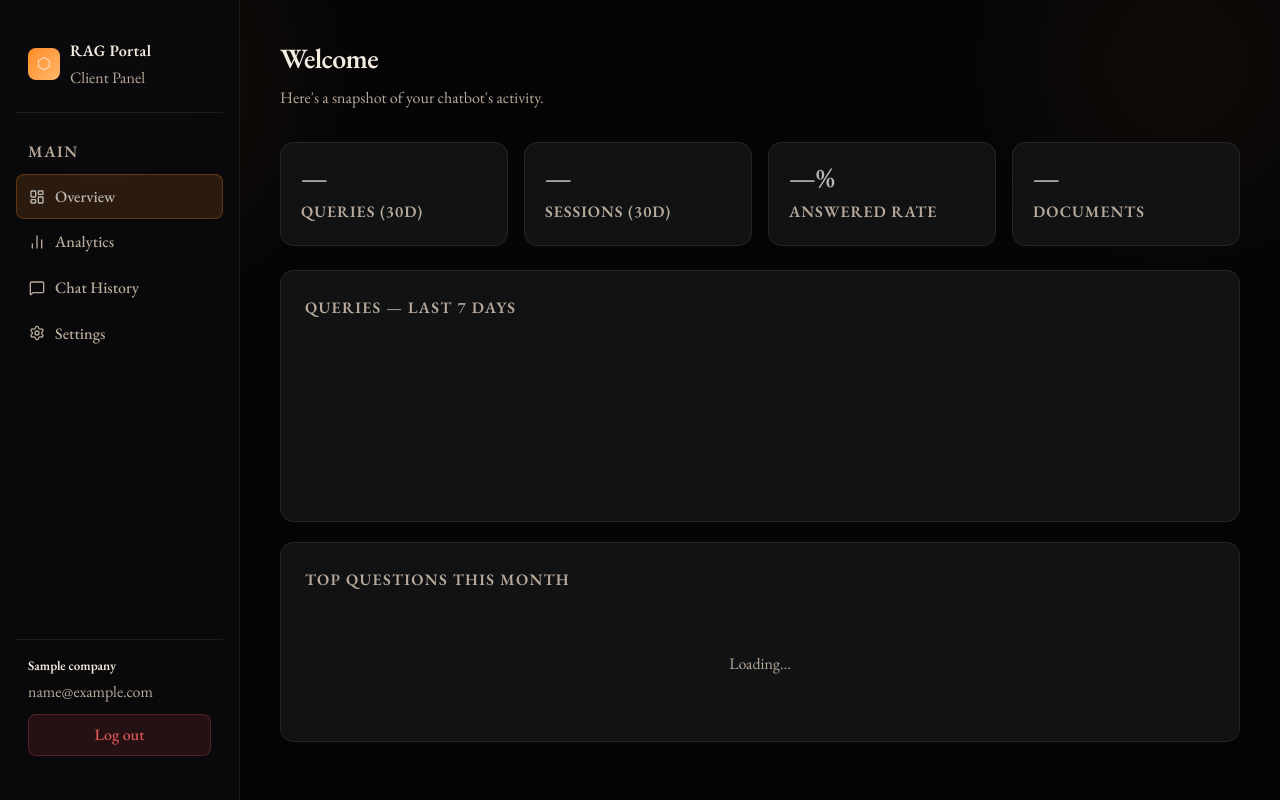
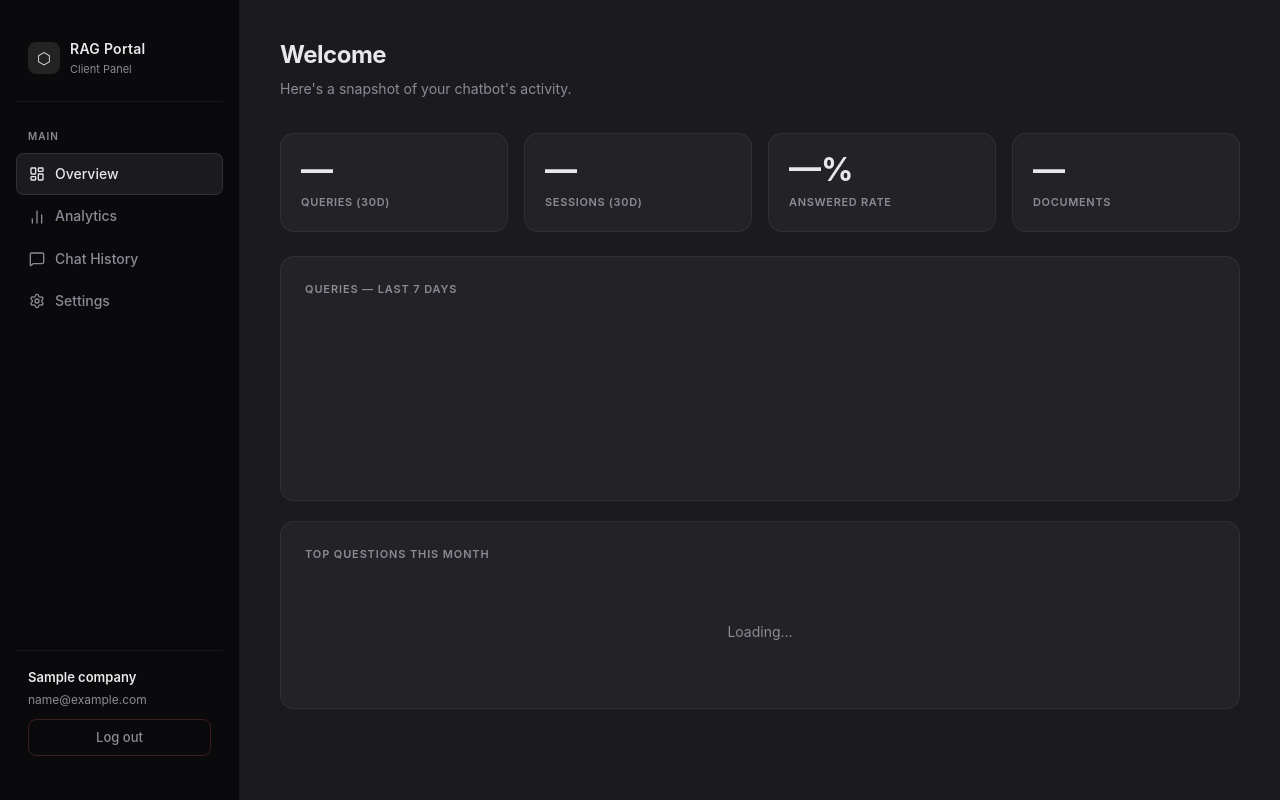
Before and after one commit to f1lthysam/local-rag-engine, a Flask app: template templates/client_portal.html in a window 1280 px wide. Run offline with Flask 3, Linux system fonts and the light colour scheme; the template is opened without the code that fills it: most values are stand-ins (such as "Sample title", 1, 10 or a date in 2020); a map, chart or similar area stays blank; some libraries are stand-ins or nearby versions; some web fonts are replaced.

Commit message:
UI updates

```diff
--- a/templates/client_login.html
+++ b/templates/client_login.html
@@ -9,16 +9,16 @@
   *, *::before, *::after { box-sizing: border-box; margin: 0; padding: 0; }
 
   :root {
-    --bg:           #050507;
-    --surface:      #111214;
-    --surface2:     #1b1a20;
-    --border:       rgba(255,255,255,0.08);
-    --border2:      rgba(255,255,255,0.12);
-    --text:         #f4ece0;
-    --muted:        #b8aa9a;
-    --accent:       #ff8c26;
-    --accent-soft:  rgba(255,140,38,0.14);
-    --accent-glow:  rgba(255,140,38,0.3);
+    --bg:          #1b1b1f;
+    --surface:     #232327;
+    --surface2:    #2a2a2f;
+    --border:      rgba(255,255,255,0.06);
+    --border2:     rgba(255,255,255,0.09);
+    --text:        #e8e8ea;
+    --muted:       #8b8b96;
+    --accent:      #e8e8ea;
+    --accent-soft: rgba(255,255,255,0.07);
+    --accent-glow: rgba(255,255,255,0.1);
     --danger:       #e05555;
     --danger-soft:  rgba(224,85,85,0.12);
     --success:      #3ecf8e;
@@ -36,17 +36,6 @@
     font-size: 15px;
     line-height: 1.6;
     -webkit-font-smoothing: antialiased;
-  }
-
-  body::before {
-    content: '';
-    position: fixed;
-    inset: 0;
-    background:
-      radial-gradient(circle at 15% 20%, rgba(255,140,38,0.09), transparent 28%),
-      radial-gradient(circle at 85% 80%, rgba(255,140,38,0.05), transparent 22%);
-    pointer-events: none;
-    z-index: 0;
   }
 
   body {
@@ -79,11 +68,10 @@
   }
   .logo-icon {
     width: 34px; height: 34px;
-    background: linear-gradient(135deg, #ff8c26, #ffb86b);
+    background: rgba(255,255,255,0.1);
     border-radius: 9px;
     display: flex; align-items: center; justify-content: center;
-    font-size: 17px;
-    flex-shrink: 0;
+    font-size: 17px; flex-shrink: 0;
   }
   .logo-text {
     font-size: 15px;
@@ -157,7 +145,7 @@
   .btn:hover { opacity: 0.88; transform: translateY(-1px); }
   .btn:active { transform: scale(0.97); }
   .btn-primary {
-    background: linear-gradient(135deg, #ff8c26, #ffb86b);
+    background:#ff8c26;
     color: #0a0a0a;
     box-shadow: 0 4px 16px rgba(255,140,38,0.25);
   }
--- a/templates/client_portal.html
+++ b/templates/client_portal.html
@@ -13,24 +13,18 @@
   *, *::before, *::after { box-sizing: border-box; margin: 0; padding: 0; }
 
   :root {
-    --bg:           #050507;
-    --surface:      #111214;
-    --surface2:     #1b1a20;
-    --border:       rgba(255,255,255,0.08);
-    --border2:      rgba(255,255,255,0.12);
-    --text:         #f4ece0;
-    --muted:        #b8aa9a;
-    --accent:       #bbb7b3;
-    --accent-soft:  rgba(255,140,38,0.14);
-    --accent-glow:  rgba(255,140,38,0.3);
-    --accent2:      #3ecf8e;
-    --danger:       #e05555;
-    --danger-soft:  rgba(224,85,85,0.12);
-    --success:      #3ecf8e;
-    --success-soft: rgba(62,207,142,0.12);
-    --warn:         #f59e0b;
-    --sans: 'EB Garamond', Georgia, serif;
-    --mono: 'EB Garamond', Georgia, serif;
+    --bg:           #1b1b1f;
+    --surface:      #232327;
+    --surface2:     #2a2a2f;
+    --border:       rgba(255,255,255,0.06);
+    --border2:      rgba(255,255,255,0.09);
+    --text:         #e8e8ea;
+    --muted:        #8b8b96;
+    --accent:       #e8e8ea;
+    --accent-soft:  rgba(255,255,255,0.07);
+    --accent-glow:  rgba(255,255,255,0.1);
+    --sans:         'Inter', system-ui, sans-serif;
+    --mono:         'Inter', system-ui, sans-serif;
     --radius:       14px;
     --radius-sm:    8px;
   }
@@ -43,17 +37,6 @@
     font-size: 15px;
     line-height: 1.6;
     -webkit-font-smoothing: antialiased;
-  }
-
-  body::before {
-    content: '';
-    position: fixed;
-    inset: 0;
-    background:
-      radial-gradient(circle at 8% 10%, rgba(255,140,38,0.08), transparent 20%),
-      radial-gradient(circle at 92% 8%,  rgba(255,140,38,0.05), transparent 18%);
-    pointer-events: none;
-    z-index: 0;
   }
 
   body { display: flex; }
@@ -81,14 +64,9 @@
     border-bottom: 1px solid var(--border);
     margin-bottom: 10px;
   }
-  .sidebar-logo-icon {
-    width: 32px; height: 32px;
-    background: linear-gradient(135deg, #ff8c26, #ffb86b);
-    border-radius: 8px;
-    display: flex; align-items: center; justify-content: center;
-    font-size: 16px;
-    flex-shrink: 0;
-  }
+
+  .sidebar-logo-icon { width: 32px; height: 32px; background: rgba(255,255,255,0.1); border-radius: 8px; display: flex; align-items: center; justify-content: center; font-size: 16px; flex-shrink: 0; }
+
   .sidebar-logo-text {
     font-size: 14px;
     font-weight: 600;
@@ -125,11 +103,7 @@
     user-select: none;
   }
   .nav-item:hover { background: rgba(255,255,255,0.04); color: var(--text); }
-  .nav-item.active {
-    background: var(--accent-soft);
-    border-color: rgba(255,140,38,0.25);
-    color: var(--accent);
-  }
+  .nav-item.active { background: rgba(255,255,255,0.07); border-color: rgba(255,255,255,0.1); color: var(--text); }
   .nav-item .icon { font-size: 15px; width: 18px; text-align: center; opacity: 0.8; }
   .nav-item.active .icon { opacity: 1; }
 
@@ -477,16 +425,16 @@
   * { font-size: inherit; }
   html, body { font-size: 18px; }
 
-  .nav-item, .nav-label, .sidebar-logo-text, .sidebar-logo-sub,
+  /* .nav-item, .nav-label, .sidebar-logo-text, .sidebar-logo-sub,
   .sidebar-footer, .logout-btn, .card-title, .stat-card .label,
   .chart-card h3, thead th, tbody td, .form-group label,
   .doc-name, .doc-meta, .upload-zone p, .toast, .badge,
   .page-header p, .empty-state { font-size: 16px; }
 
   .page-header h1 { font-size: 28px; }
-  .stat-card .value { font-size: 28px; }
+  .stat-card .value { font-size: 32px; font-weight: 700; color: var(--text); line-height: 1; }
   input, textarea { font-size: 28px; }
-  .btn { font-size: 20px; }
+  .btn { font-size: 20px; } */
 
   .nav-item svg { width: 16px; height: 16px; flex-shrink: 0; }
 </style>
@@ -688,8 +636,8 @@
 
 <script>
 // ── Chart.js defaults ─────────────────────────────────────────────────────────
-Chart.defaults.color = '#b8aa9a';
-Chart.defaults.borderColor = 'rgba(255,255,255,0.08)';
+Chart.defaults.color = '#8b8b96';
+Chart.defaults.borderColor = 'rgba(255,255,255,0.06)';
 Chart.defaults.font.family = "'Inter', system-ui, sans-serif";
 
 // ── State ─────────────────────────────────────────────────────────────────────
```
Also changed, not shown: other parts of templates/client_portal.html (+7 -33 lines), templates/client_register.html (+15 -35 lines), templates/client_resend_verify.html (+11 -34 lines), client_users.db.
